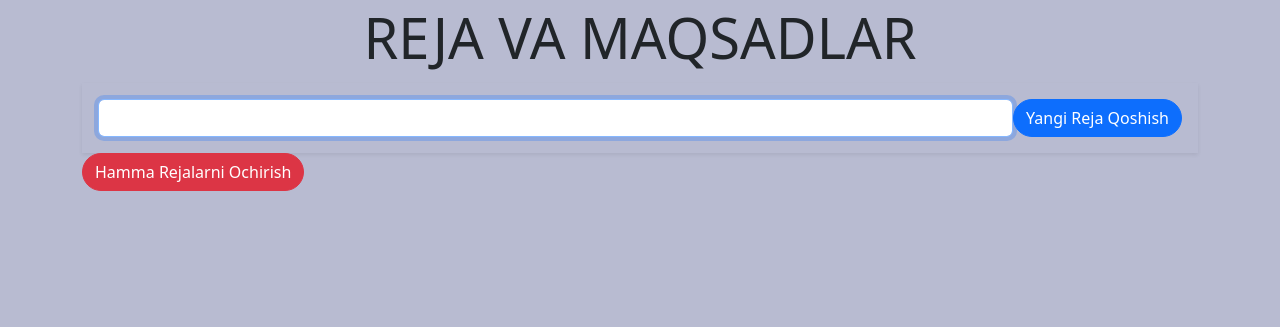
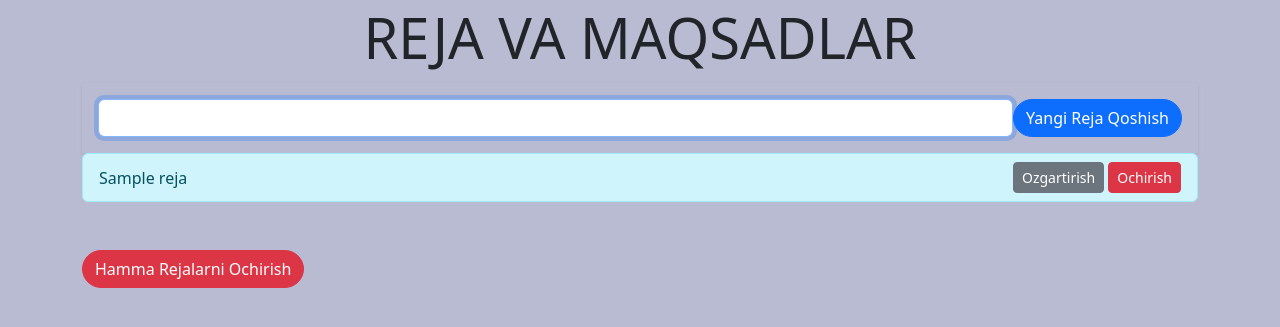
Before and after one commit to Dior1122/reja, a Node server app: template views/reja.ejs in a window 1280 px wide. Shown: the top 327 px of the page. Run offline with Node 20, Linux system fonts and the light colour scheme; the template is opened without the code that fills it: most values are stand-ins (such as "Sample title", 1, 10 or a date in 2020); some libraries are stand-ins or nearby versions.

Commit message:
feat: CRUD operatsiyalari + TASK-B

```diff
--- a/app.js
+++ b/app.js
@@ -29,8 +29,17 @@ app.set("view engine", "ejs");
 // 4: Routingcode
   // get datebas dan malumotni uqish uchun
   app.post("/create-item", (req, res) => {
+    console.log("user entered /create-item");
     console.log(req.body);
-    res.json({test: "success"});
+    const new_reja = req.body.reja;
+    db.collection("plans").insertOne({ reja: new_reja }, (err, data) => {
+      if (err) {
+        console.log(err);
+        res.end("something went wrong");
+      } else {
+        res.end("successfully added");
+      }
+    })             //res.end("success"); // res.json({test: "success"});
   });
 
   app.get('/author', (req, res) => {
@@ -38,7 +47,16 @@ app.set("view engine", "ejs");
   });
 
   app.get("/", function (req, res) {
-    res.render("reja");
+    console.log('user entered /');
+    db.collection("plans").find()
+    .toArray((err, data) => {
+      if (err) {
+        console.log(err);
+        res.end("something went wrong");
+      } else {
+        res.render("reja", { items: data });
+      }
+    });
   });
 
   module.exports = app;
--- a/views/reja.ejs
+++ b/views/reja.ejs
@@ -21,7 +21,7 @@
             <div class="d-flex align-items-center">
                 <input
                 id="create-field"
-                name="item"
+                name="reja"
                 autofocus
                 autocomplete="off"
                 class="form-control mr-3"
@@ -33,6 +33,27 @@
             </div>
         </form>
     </div>
+
+
+    <ul id="item-list" class="list-group pb-5">
+        <% items.map(function(item) { %>
+            <li
+            class="list-group-item list-group-item-info d-flex align-items-center justify-content-between"
+            >
+             <span class="item-text"><%=item.reja%></span>
+             <div>
+                 <button
+                 data-id="<%=item._id%>"
+                 class="edit-me btn btn-secondary btn-sm mr-1">
+                     Ozgartirish
+                 </button>
+                 <button data-id="<%=item._id%>" class="delete-me btn btn-danger btn-sm">Ochirish</button>
+             </div>
+            </li>
+       <% }) %>
+
+    </ul>
+
     <button id="clean-all" class="btn btn-danger" style="border-radius:20px">
         Hamma Rejalarni Ochirish</button>
    </div>
```
Also changed, not shown: train.js (+17 -10 lines).
